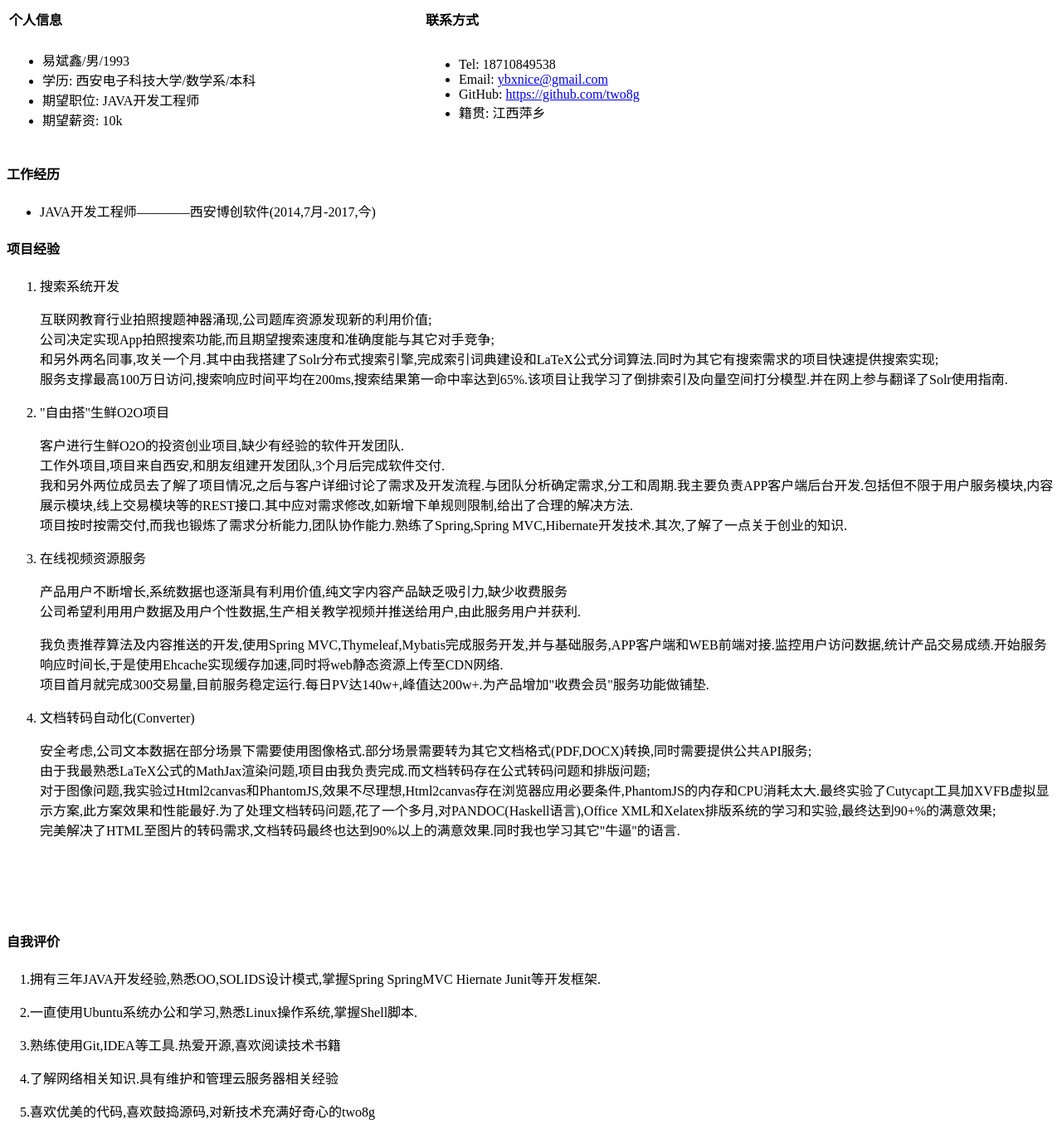
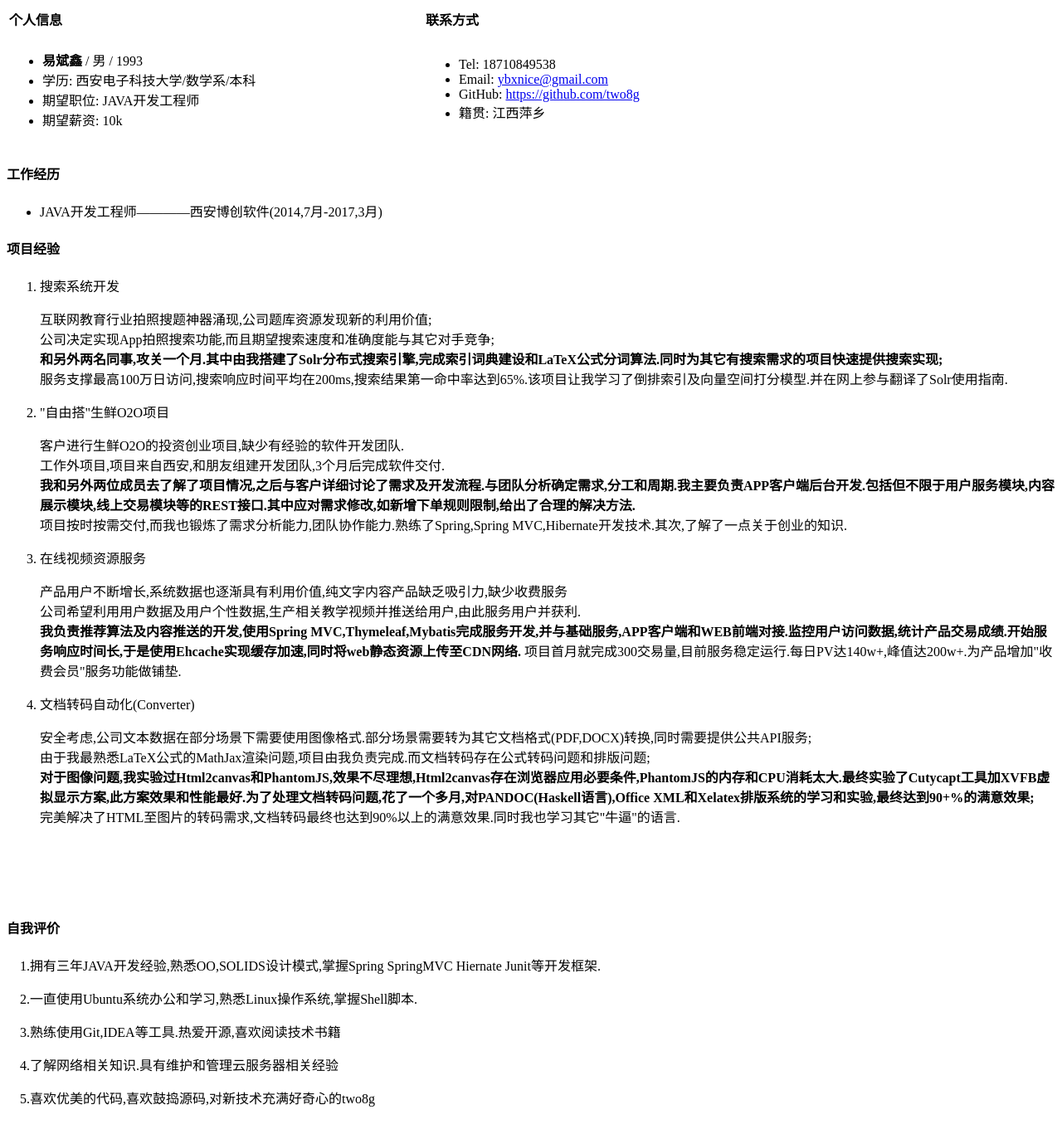
Before and after one commit to two8g/two8g.github.io, a Jekyll site: the page job/JAVA.html, which Jekyll copies as it is, in a window 1280 px wide. Shown: the whole page at 83% size. Built offline with Jekyll 4.4.1, drawn with Linux system fonts in a browser that asks for light colours.

Commit message:
修改排版

```diff
--- a/job/JAVA.html
+++ b/job/JAVA.html
@@ -58,7 +58,7 @@
         <tr>
           <td>
             <ul>
-              <li md-pos="12-27"><span md-pos="14-24">易斌鑫/男/1993</span></li>
+              <li md-pos="12-27"><span md-pos="14-24"><b>易斌鑫</b> / 男 / 1993</span></li>
               <li md-pos="28-48"><span md-pos="30-45">学历: 西安电子科技大学/数学系/本科</span></li>
               <!--<li md-pos="49-62"><span md-pos="51-59">工作年限: 3年</span></li>-->
               <li md-pos="63-79"><span md-pos="65-78">期望职位: JAVA开发工程师</span></li>
@@ -84,7 +84,7 @@
               class="octicon octicon-link"></span></a>工作经历</span></h4>
       <ul>
         <li>
-          <p md-pos="233-257"><span md-pos="233-256">JAVA开发工程师————西安博创软件(2014,7月-2017,今)</span></p>
+          <p md-pos="233-257"><span md-pos="233-256">JAVA开发工程师————西安博创软件(2014,7月-2017,3月)</span></p>
         </li>
       </ul>
       <h4 id="项目经验" md-pos="260-269"><span md-pos="265-269"><a href="#项目经验" id="项目经验" name="项目经验" class="anchor"><span
@@ -93,25 +93,25 @@
         <li md-pos="10-22"><span md-pos="13-19">搜索系统开发</span></li>
         <p md-pos="23-255"><span md-pos="23-54">互联网教育行业拍照搜题神器涌现,公司题库资源发现新的利用价值;</span><br/>
           <span md-pos="55-92">公司决定实现App拍照搜索功能,而且期望搜索速度和准确度能与其它对手竞争;</span><br/>
-          <span md-pos="93-169">和另外两名同事,攻关一个月.其中由我搭建了Solr分布式搜索引擎,完成索引词典建设和LaTeX公式分词算法.同时为其它有搜索需求的项目快速提供搜索实现;</span><br/>
+          <span md-pos="93-169"><b>和另外两名同事,攻关一个月.其中由我搭建了Solr分布式搜索引擎,完成索引词典建设和LaTeX公式分词算法.同时为其它有搜索需求的项目快速提供搜索实现;</b></span><br/>
           <span md-pos="170-254">服务支撑最高100万日访问,搜索响应时间平均在200ms,搜索结果第一命中率达到65%.该项目让我学习了倒排索引及向量空间打分模型.并在网上参与翻译了Solr使用指南.</span>
         </p>
         <li md-pos="256-272"><span md-pos="259-271">&quot;自由搭&quot;生鲜O2O项目</span></li>
         <p md-pos="273-553"><span md-pos="273-303">客户进行生鲜O2O的投资创业项目,缺少有经验的软件开发团队.</span><br/>
           <span md-pos="304-338">工作外项目,项目来自西安,和朋友组建开发团队,3个月后完成软件交付.</span><br/>
-          <span md-pos="339-471">我和另外两位成员去了解了项目情况,之后与客户详细讨论了需求及开发流程.与团队分析确定需求,分工和周期.我主要负责APP客户端后台开发.包括但不限于用户服务模块,内容展示模块,线上交易模块等的REST接口.其中应对需求修改,如新增下单规则限制,给出了合理的解决方法.</span><br/>
+          <span md-pos="339-471"><b>我和另外两位成员去了解了项目情况,之后与客户详细讨论了需求及开发流程.与团队分析确定需求,分工和周期.我主要负责APP客户端后台开发.包括但不限于用户服务模块,内容展示模块,线上交易模块等的REST接口.其中应对需求修改,如新增下单规则限制,给出了合理的解决方法.</b></span><br/>
           <span md-pos="472-552">项目按时按需交付,而我也锻炼了需求分析能力,团队协作能力.熟练了Spring,Spring MVC,Hibernate开发技术.其次,了解了一点关于创业的知识.</span>
         </p>
         <li md-pos="554-566"><span md-pos="557-565">在线视频资源服务</span></li>
         <p md-pos="567-654"><span md-pos="567-609">产品用户不断增长,系统数据也逐渐具有利用价值,纯文字内容产品缺乏吸引力,缺少收费服务</span><br/>
-          <span md-pos="610-653">公司希望利用用户数据及用户个性数据,生产相关教学视频并推送给用户,由此服务用户并获利.</span></p>
-        <p md-pos="655-859"><span md-pos="655-795">我负责推荐算法及内容推送的开发,使用Spring MVC,Thymeleaf,Mybatis完成服务开发,并与基础服务,APP客户端和WEB前端对接.监控用户访问数据,统计产品交易成绩.开始服务响应时间长,于是使用Ehcache实现缓存加速,同时将web静态资源上传至CDN网络.</span><br/>
+          <span md-pos="610-653">公司希望利用用户数据及用户个性数据,生产相关教学视频并推送给用户,由此服务用户并获利.</span><br/>
+          <span md-pos="655-795"><b>我负责推荐算法及内容推送的开发,使用Spring MVC,Thymeleaf,Mybatis完成服务开发,并与基础服务,APP客户端和WEB前端对接.监控用户访问数据,统计产品交易成绩.开始服务响应时间长,于是使用Ehcache实现缓存加速,同时将web静态资源上传至CDN网络.</b></span>
           <span md-pos="796-858">项目首月就完成300交易量,目前服务稳定运行.每日PV达140w+,峰值达200w+.为产品增加&quot;收费会员&quot;服务功能做铺垫.</span></p>
         <li md-pos="860-884"><span md-pos="863-881">文档转码自动化(Converter)</span></li>
         <p md-pos="885-1266"><span
                 md-pos="885-952">安全考虑,公司文本数据在部分场景下需要使用图像格式.部分场景需要转为其它文档格式(PDF,DOCX)转换,同时需要提供公共API服务;</span><br/>
           <span md-pos="953-1007">由于我最熟悉LaTeX公式的MathJax渲染问题,项目由我负责完成.而文档转码存在公式转码问题和排版问题;</span><br/>
-          <span md-pos="1008-1210">对于图像问题,我实验过Html2canvas和PhantomJS,效果不尽理想,Html2canvas存在浏览器应用必要条件,PhantomJS的内存和CPU消耗太大.最终实验了Cutycapt工具加XVFB虚拟显示方案,此方案效果和性能最好.为了处理文档转码问题,花了一个多月,对PANDOC(Haskell语言),Office XML和Xelatex排版系统的学习和实验,最终达到90+%的满意效果;</span><br/>
+          <span md-pos="1008-1210"><b>对于图像问题,我实验过Html2canvas和PhantomJS,效果不尽理想,Html2canvas存在浏览器应用必要条件,PhantomJS的内存和CPU消耗太大.最终实验了Cutycapt工具加XVFB虚拟显示方案,此方案效果和性能最好.为了处理文档转码问题,花了一个多月,对PANDOC(Haskell语言),Office XML和Xelatex排版系统的学习和实验,最终达到90+%的满意效果;</b></span><br/>
           <span md-pos="1211-1265">完美解决了HTML至图片的转码需求,文档转码最终也达到90%以上的满意效果.同时我也学习其它&quot;牛逼&quot;的语言.</span></p>
 
         <!--<li md-pos="1267-1278"><span md-pos="1270-1275">自动化部署</span></li>-->
```
Also changed, not shown: job/DevOps.html (+12 -10 lines), 2 other files.
